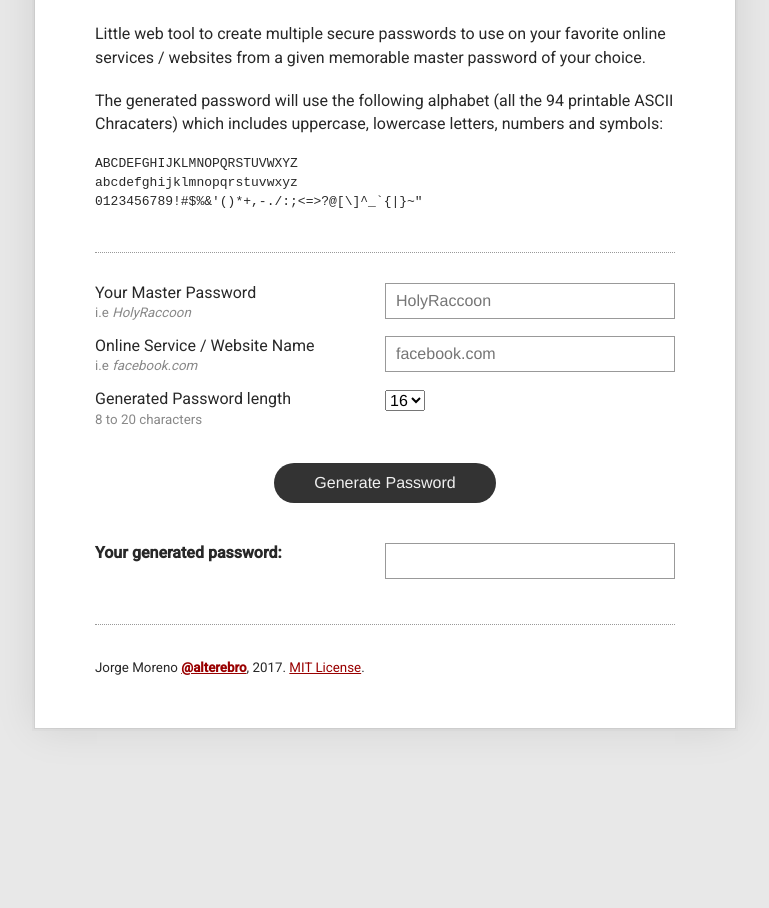
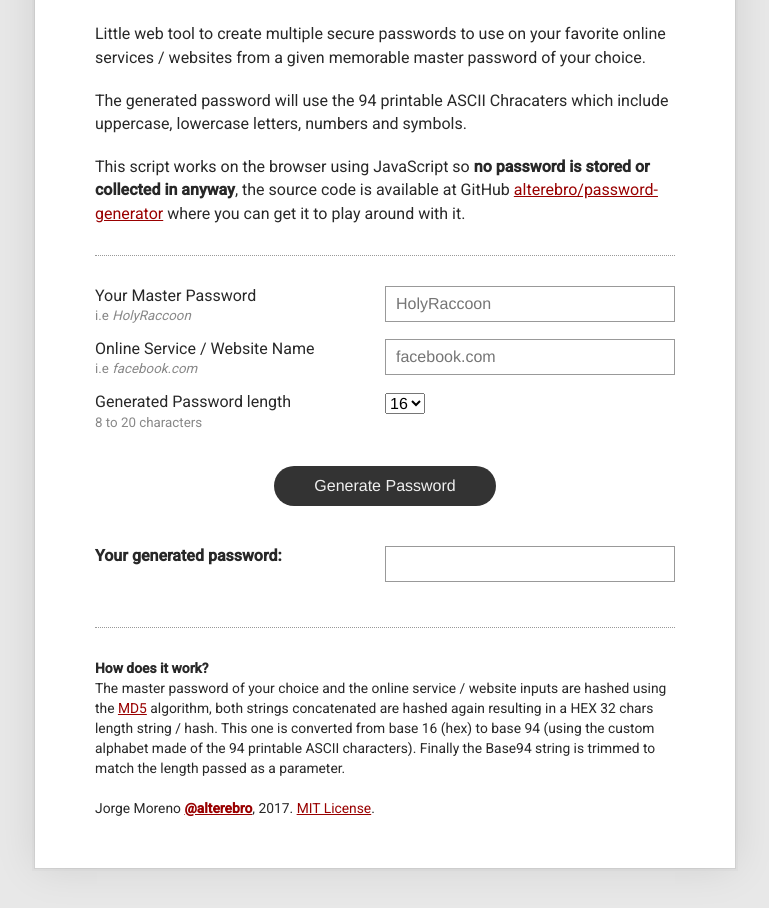
Before and after one commit to alterebro/password-generator, a website: page docs/index.html in a window 1280 px wide. Shown: the part 134-1042 px from the top of the page, without its empty margins (255-1024 px from the left). Before the commit the page ends 902 px from the top, so only its background shows below. Drawn offline with Linux system fonts and the light colour scheme.

Commit message:
docs updated

```diff
--- a/docs/index.html
+++ b/docs/index.html
@@ -177,6 +177,9 @@
 		background-position: 98% center;
 		background-size: auto 50%;
 	}
+	footer p {
+		font-size: 86.5%;
+	}
 	</style>
 </head>
 <body>
@@ -189,11 +192,13 @@
 			given memorable master password of your choice.
 		</p>
 		<p>
-			The generated password will use the following alphabet (all the 94 printable ASCII Chracaters)
-			which includes uppercase, lowercase letters, numbers and symbols:
-			<pre><code>ABCDEFGHIJKLMNOPQRSTUVWXYZ
-abcdefghijklmnopqrstuvwxyz
-0123456789!#$%&amp;'()*+,-./:;<=>?@[\]^_`{|}~"</code></pre>
+			The generated password will use the 94 printable ASCII Chracaters
+			which include uppercase, lowercase letters, numbers and symbols.
+		</p>
+		<p>
+			This script works on the browser using JavaScript so <strong>no password is stored or collected in anyway</strong>,
+			the source code is available at GitHub <a href="https://github.com/alterebro/password-generator">alterebro/password-generator</a>
+			where you can get it to play around with it.
 		</p>
 		<hr />
 	</header>
@@ -268,10 +273,17 @@ abcdefghijklmnopqrstuvwxyz
 	<footer>
 		<hr />
 		<p>
-			<small>
+			<strong>How does it work?</strong>
+			<br />The master password of your choice and the online service / website inputs are hashed using the
+			<a href="https://en.wikipedia.org/wiki/MD5">MD5</a> algorithm, both strings concatenated are hashed
+			again resulting in a HEX 32 chars length string / hash. This one is converted from base 16 (hex) to
+			base 94 (using the custom alphabet made of the 94 printable ASCII characters). Finally the Base94
+			string is trimmed to match the length passed as a parameter.
+		</p>
+
+		<p>
 			Jorge Moreno <strong><a href="https://twitter.com/alterebro">@alterebro</a></strong>, 2017.
 			<a href="https://github.com/alterebro/password-generator">MIT License</a>.
-			</small>
 		</p>
 	</footer>
 </div>
```
Also changed, not shown: README.md.
